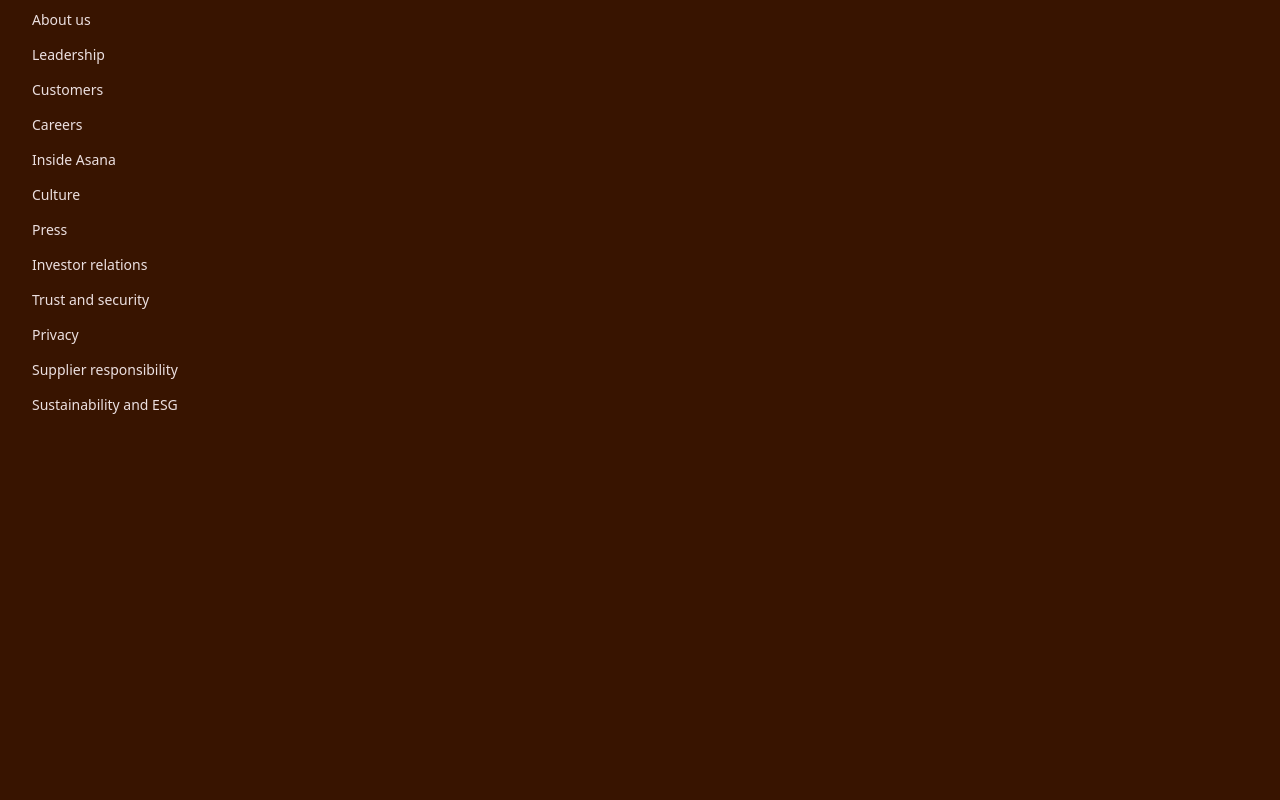
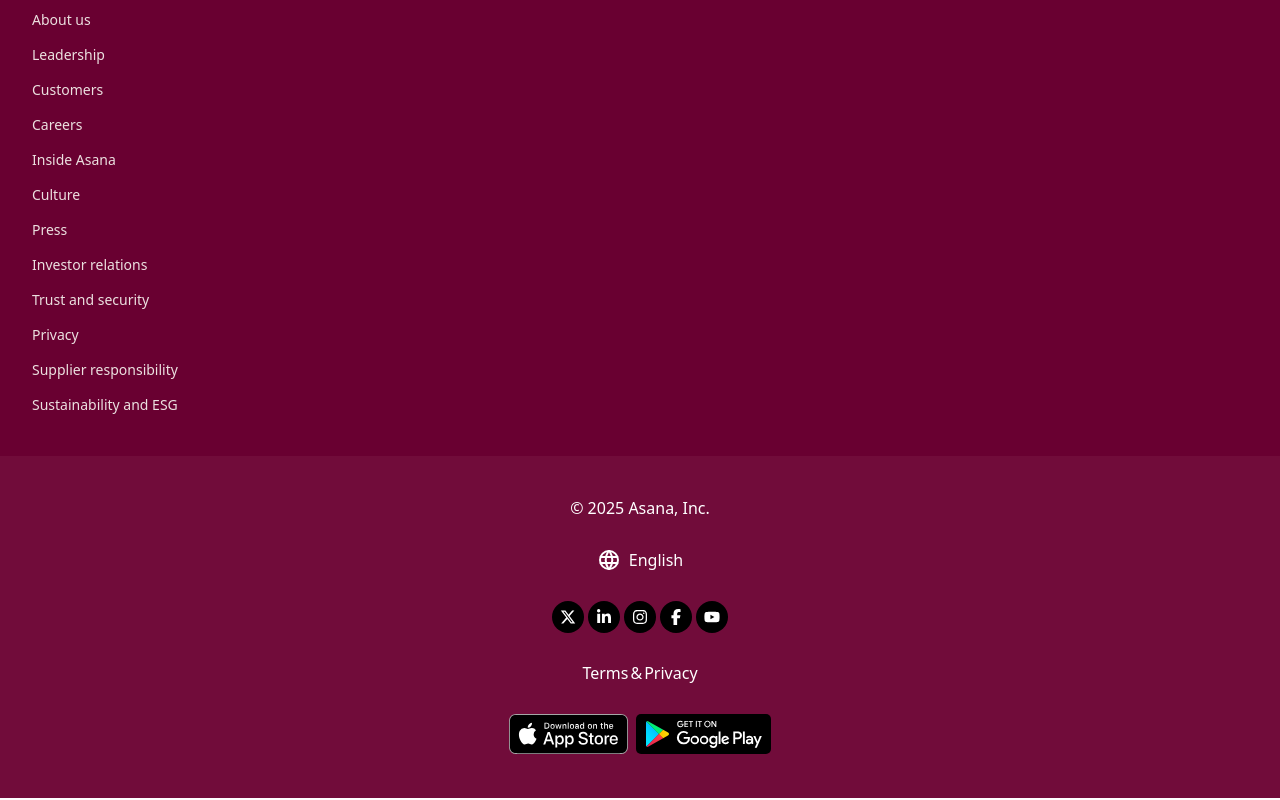
Before and after one commit to Mr-Wusu/asana, a Next.js app: page / in a window 1280 px wide. Shown: the part 7237-8037 px from the top of the page. Built offline with nearby package versions, Linux system fonts and the light colour scheme.

Commit message:
Added footer section

```diff
--- /dev/null
+++ b/app/_components/Footer.tsx
@@ -0,0 +1,90 @@
+import Link from "next/link";
+import { TbWorld } from "react-icons/tb";
+import {
+  FaXTwitter,
+  FaLinkedinIn,
+  FaInstagram,
+  FaFacebookF,
+  FaYoutube,
+} from "react-icons/fa6";
+import Image from "next/image";
+import appStore from "@/public/asana files/App_Store.svg";
+import playStore from "@/public/asana files/Play_Store.svg"
+
+
+export default function Footer() {
+  return (
+    <footer className="bg-[#710C3A] flex flex-col gap-7 text-white  items-center justify-center pt-10 pb-11 ">
+      <p>© 2025 Asana, Inc.</p>
+      <div className="flex items-center gap-2">
+        <TbWorld className="text-2xl" />
+        <Link className="border-b border-b-transparent hover:border-b-white transition-all duration-300" href="/#i18n">English</Link>
+      </div>
+      <ul className="flex gap-1">
+        <Link
+          className="bg-black h-8 w-8 rounded-full grid place-content-center cursor-pointer hover:bg-amber-50 hover:text-black transition-colors delay-100 duration-200"
+          href="https://x.com/intent/follow?screen_name=asana"
+        >
+          <FaXTwitter />
+        </Link>
+
+        <Link
+          className="bg-black h-8 w-8 rounded-full grid place-content-center cursor-pointer hover:bg-amber-50 hover:text-black transition-colors delay-100 duration-200"
+          href="https://www.linkedin.com/company/asana/"
+        >
+          <FaLinkedinIn />
+        </Link>
+
+        <Link
+          className="bg-black h-8 w-8 rounded-full grid place-content-center cursor-pointer hover:bg-amber-50 hover:text-black transition-colors delay-100 duration-200"
+          href="https://www.instagram.com/asana/"
+        >
+          <FaInstagram />
+        </Link>
+
+        <Link
+          className="bg-black h-8 w-8 rounded-full grid place-content-center cursor-pointer hover:bg-amber-50 hover:text-black transition-colors delay-100 duration-200"
+          href="https://web.facebook.com/asana?_rdc=1&_rdr#"
+        >
+          <FaFacebookF />
+        </Link>
+
+        <Link
+          className="bg-black h-8 w-8 rounded-full grid place-content-center cursor-pointer hover:bg-amber-50 hover:text-black transition-colors delay-100 duration-200"
+          href="https://www.youtube.com/channel/UC2BoogM0AqwOJyoSp1S4ClQ"
+        >
+          <FaYoutube />
+        </Link>
+      </ul>
+      <div className="flex gap-0.5">
+        <Link
+          href="/terms"
+          className="border-b border-b-transparent hover:border-b-white transition-all delay-150"
+        >
+          Terms
+        </Link>
+        &
+        <Link
+          href="/terms/privacy-statement"
+          className=" border-b border-b-transparent hover:border-b-white"
+        >
+          Privacy
+        </Link>
+      </div>
+      <div className="flex gap-2">
+        <Link
+          href="https://apps.apple.com/us/app/asana-work-management/id489969512"
+          className="cursor-pointer"
+        >
+          <Image src={appStore} alt="Applestore download image" />
+        </Link>
+        <Link
+          href="https://play.google.com/store/apps/details?id=com.asana.app&pli=1"
+          className="cursor-pointer"
+        >
+          <Image src={playStore} alt="Playstore download image" />
+        </Link>
+      </div>
+    </footer>
+  );
+}
--- a/app/_components/PlatformSupport.tsx
+++ b/app/_components/PlatformSupport.tsx
@@ -2,7 +2,7 @@
 
 export default function PlatformSupport() {
   return (
-    <section className="bg-[#381400] pt-14 px-6 text-[#f0f0f0]  flex flex-col gap-12">
+    <section className="bg-[#690031] pt-14 px-6 text-[#f0f0f0]  flex flex-col gap-12">
       <header className="flex flex-col gap-3.5">
         <h2 className="text-[1.9rem] tracking-tight leading-9 font-semibold w-[80%]">
           The only platform that can support your company at any scale
--- a/app/_components/PreFooter.tsx
+++ b/app/_components/PreFooter.tsx
@@ -4,7 +4,7 @@
 
 export default function PreFooter() {
   return (
-    <div className="bg-[#381400] pb-96 pt-6">
+    <div className="bg-[#690031] pb-10 pt-6">
       <div className="flex items-center pl-9 pt-2 justify-start gap-1.5 ">
         <Logo />
       </div>
--- a/app/layout.tsx
+++ b/app/layout.tsx
@@ -2,6 +2,7 @@
 import { Geist, Geist_Mono, } from "next/font/google";
 import "./globals.css";
 import Navbar from "./_components/Navbar";
+import Footer from "./_components/Footer";
 
 const geistSans = Geist({
   variable: "--font-geist-sans",
@@ -30,7 +31,7 @@
       >
         <Navbar/>
         {children}
-        {/* <Footer/> */}
+        <Footer/>
       </body>
     </html>
   );
```
Also changed, not shown: public/asana files/App_Store.svg (added), public/asana files/Play_Store.svg (added).
